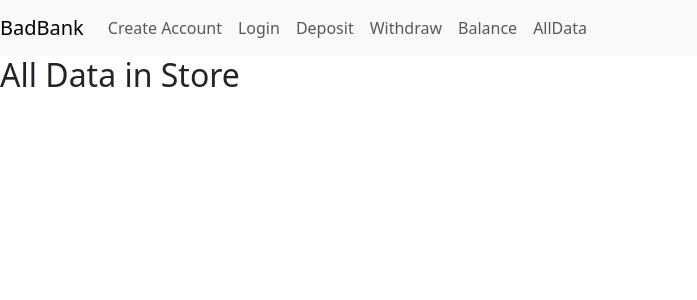
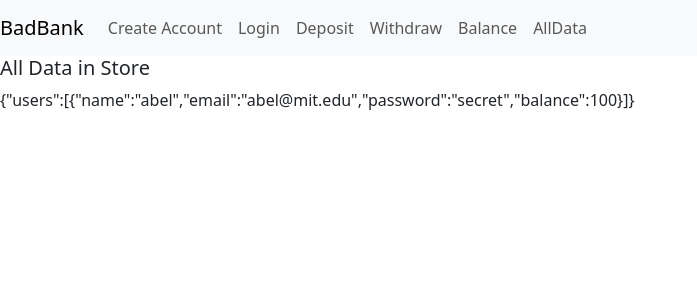
Before and after one commit to AlfonsoNango/AlfonsoMolina-Bank-App, a React (Vite) app: page /alldata in a window 1280 px wide. Shown: the top 300 px of the page, without its empty margins (0-697 px from the left). Built offline with nearby package versions, Linux system fonts and the light colour scheme.

Commit message:
Use context added

```diff
--- a/src/alldata.jsx
+++ b/src/alldata.jsx
@@ -1,3 +1,13 @@
+import { useContext } from "react";
+import { UserContext } from "./main.jsx";
+
 export default function AllData() {
-  return <h2>All Data in Store</h2>;
+  const ctx = useContext(UserContext);
+  return (
+    <>
+      <h5>All Data in Store</h5>
+      {JSON.stringify(ctx)}
+      <br />
+    </>
+  );
 }
--- a/src/createaccount.jsx
+++ b/src/createaccount.jsx
@@ -1,5 +1,6 @@
-import { useState } from "react";
+import { useState, useContext } from "react";
 import Card from "./card.jsx";
+import { UserContext } from "./main.jsx";
 
 export default function CreateAccount() {
   const [show, setShow] = useState(true);
@@ -7,7 +8,7 @@ export default function CreateAccount() {
   const [name, setName] = useState("");
   const [email, setEmail] = useState("");
   const [password, setPassword] = useState("");
-  //   const ctx = React.useContext(UserContext);
+  const ctx = useContext(UserContext);
 
   function validate(field, label) {
     if (!field) {
@@ -23,7 +24,7 @@ export default function CreateAccount() {
     if (!validate(name, "name")) return;
     if (!validate(email, "email")) return;
     if (!validate(password, "password")) return;
-    // ctx.users.push({name,email,password,balance:100});
+    ctx.users.push({ name, email, password, balance: 100 });
     setShow(false);
   }
 
--- a/src/main.jsx
+++ b/src/main.jsx
@@ -1,7 +1,8 @@
-import React from "react";
+import React, { createContext } from "react";
+import { createBrowserRouter, RouterProvider, Outlet } from "react-router-dom";
 import ReactDOM from "react-dom/client";
+import NavBar from "./navbar.jsx";
 import CreateAccount from "./createaccount.jsx";
-import NavBar from "./navbar.jsx";
 import Login from "./login.jsx";
 import Deposit from "./deposit.jsx";
 import Withdraw from "./withdraw..jsx";
@@ -9,12 +10,34 @@ import Balance from "./balance.jsx";
 import AllData from "./alldata.jsx";
 import Home from "./home.jsx";
 import "bootstrap/dist/css/bootstrap.css";
-import { createBrowserRouter, RouterProvider } from "react-router-dom";
+
+export const UserContext = createContext();
+function Spa() {
+  return (
+    <div>
+      <NavBar />
+      <UserContext.Provider
+        value={{
+          users: [
+            {
+              name: "abel",
+              email: "abel@mit.edu",
+              password: "secret",
+              balance: 100,
+            },
+          ],
+        }}
+      >
+        <Outlet />
+      </UserContext.Provider>
+    </div>
+  );
+}
 
 const router = createBrowserRouter([
   {
     path: "/",
-    element: <NavBar />,
+    element: <Spa />,
     children: [
       { path: "/", element: <Home /> },
       { path: "/createaccount/", element: <CreateAccount /> },
--- a/src/navbar.jsx
+++ b/src/navbar.jsx
@@ -1,4 +1,4 @@
-import { Link, Outlet } from "react-router-dom";
+import { Link } from "react-router-dom";
 
 export default function NavBar() {
   return (
@@ -53,7 +53,6 @@ export default function NavBar() {
           </ul>
         </div>
       </nav>
-      <Outlet />
     </>
   );
 }
```
